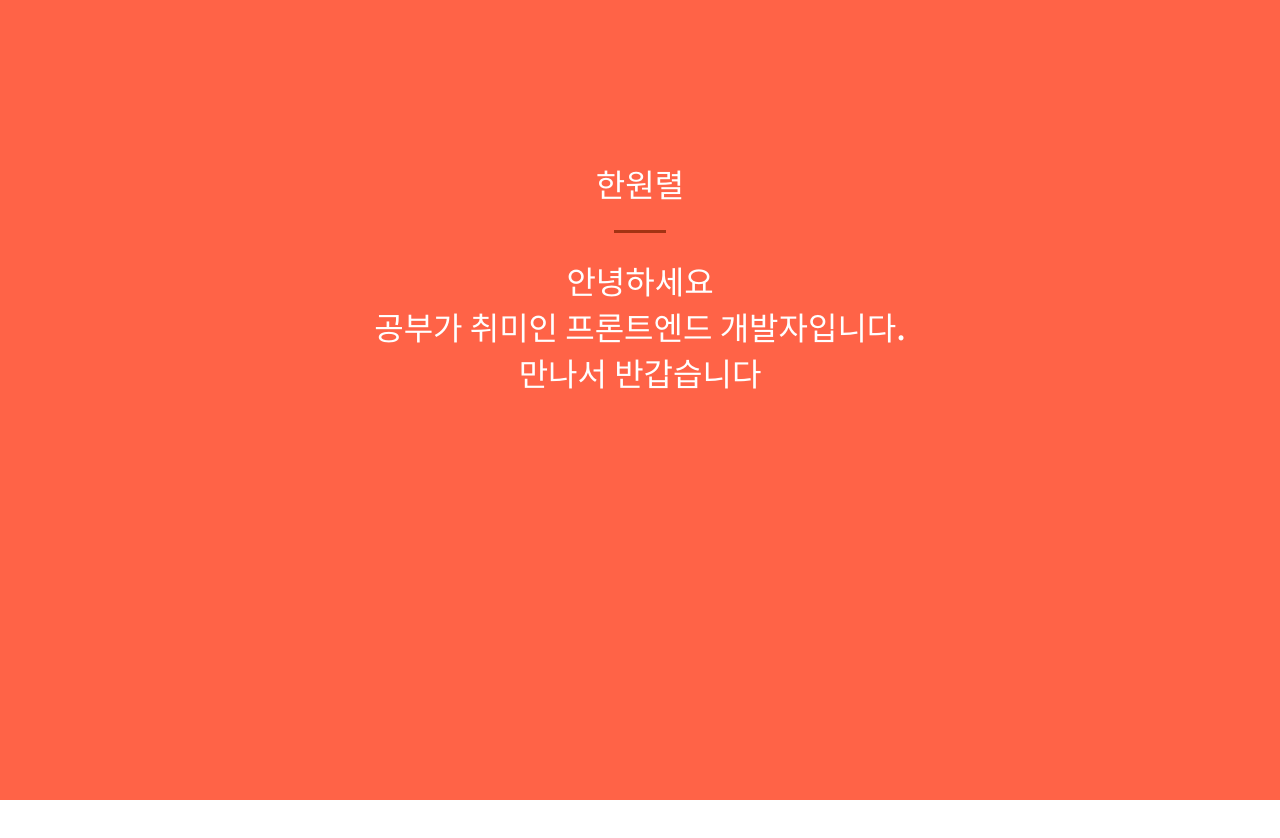
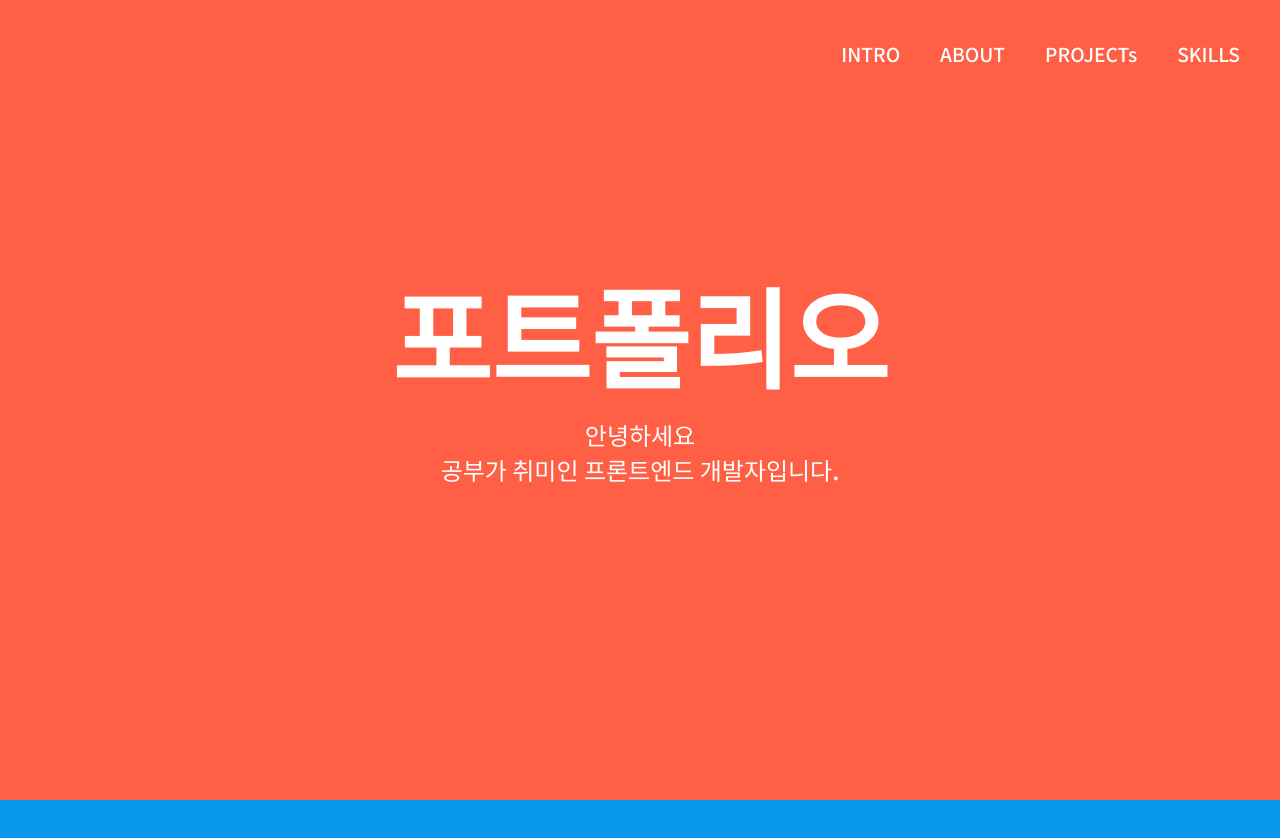
Before and after one commit to hwryeol/hwryeol_portfolio-react-frontend, a React (Create React App) app: page / in a window 1280 px wide. Shown: the top 838 px of the page. Before the commit the page ends 800 px from the top, so only its background shows below. Built offline with nearby package versions, Linux system fonts and the light colour scheme.

Commit message:
feat(components):Header컴포넌트 추가 1. Intro 컴포넌트에 가변폰트 적용 2. Header 컴포넌트의 네비게이션바에 밑줄 애니메이션 추가

```diff
--- a/public/index.html
+++ b/public/index.html
@@ -2,6 +2,7 @@
 <html lang="en">
   <head>
     <meta charset="utf-8" />
+    <meta name="viewport" content="width=device-width, initial-scale=1">
     <title>React App</title>
   </head>
   <body>
--- a/src/App.css
+++ b/src/App.css
@@ -2,4 +2,5 @@
 html,body{
     margin:0;
     font-family: 'Noto Sans KR';
+    font-size: 1.5vmin;
 }
--- a/src/App.js
+++ b/src/App.js
@@ -1,10 +1,14 @@
 import "./App.css";
+import Header from "./components/Header/Header"
 import Intro  from "./components/Section_Intro/Intro";
+import About from "./components/Section_About/About"
 
 function App() {
   return (
     <div className="main">
+      <Header />
       <Intro />
+      <About />
     </div>
   );
 }
--- /dev/null
+++ b/src/components/Header/Header.js
@@ -0,0 +1,17 @@
+import styles from "./Header.module.css"
+function Header() {
+  return (
+    <>
+    <header>
+      <div id={styles.navigation}>
+          <div id={styles.div}>INTRO</div>
+          <div id={styles.div}>ABOUT</div>
+          <div id={styles.div}>PROJECTs</div>
+          <div id={styles.div}>SKILLS</div>
+          <div id={styles.line}></div>
+      </div>
+    </header>
+    </>
+  );
+};
+export default Header;
--- /dev/null
+++ b/src/components/Header/Header.module.css
@@ -0,0 +1,37 @@
+@media (max-width:768px){
+    #navigation{
+        top:20px;
+        left:0%;
+        padding:0px;
+        width:100vw;
+    }
+}
+
+#navigation{
+    display: table;
+    vertical-align: middle;
+    position:fixed;
+    top:20px;
+    right:20px;
+    text-align: center;
+    justify-content: space-between;
+}
+#div:after{
+    display:block;/*a요소를 블록 요소라고 선언*/
+    content: '';
+    border-bottom: solid 2px #fff;
+    transform: scaleX(0);/*크기를 0으로 줌으로써 평상시엔 밑줄 없음*/
+    transition: transform 250ms ease-in-out; /*변형 방식*/
+}
+#div:hover:after{
+    transform: scaleX(1);
+}
+
+#div{
+    display: table-cell;
+    min-width: 25%;
+    font-size: 1.6rem;
+    text-align: center;
+    color:white;
+    padding:20px;
+}
--- a/src/components/Section_About/About.js
+++ b/src/components/Section_About/About.js
@@ -1,11 +1,8 @@
 import styles from "./About.module.css"
 function About() {
-  return (
-    <section>
-      <div id={styles.contents}>
-        <
-      </div>
-    </section>
-  );
+    return (
+        <section id={styles.section}>
+        </section>
+    );
 };
 export default About;
--- a/src/components/Section_About/About.module.css
+++ b/src/components/Section_About/About.module.css
@@ -0,0 +1,4 @@
+#section{
+    height: 100vh;
+    background-color: #0798ec;
+}
--- a/src/components/Section_Intro/Intro.js
+++ b/src/components/Section_Intro/Intro.js
@@ -1,16 +1,14 @@
 import styles from "./Intro.module.css"
 function Intro() {
   return (
-    <section>
+    <section id={styles.section}>
       <div id={styles.contents}>
-        <div id="title">
-          한원렬
+        <div id={styles.title}>
+          포트폴리오
         </div>
-        <hr/>
         <div id={styles.description}>
           안녕하세요<br/>
           공부가 취미인 프론트엔드 개발자입니다.<br />
-          만나서 반갑습니다<br />
         </div>
       </div>
     </section>
--- a/src/components/Section_Intro/Intro.module.css
+++ b/src/components/Section_Intro/Intro.module.css
@@ -1,27 +1,23 @@
-section{
+#section{
     height:100vh;
-    background-color: tomato;
-
+    background-color: #ff5f45;
 }
-hr {
-    width: 3.25rem;
-    margin-top: 1.5rem;
-    margin-bottom: 1.5rem;
-    border: none;
-    border-top: 0.2rem solid #a33313;
-  }
+#contents{
+    width:100%;
+    position: absolute;
+    top:32%;
+}
 #title{
-    font-size:4rem;
+    display: block;
+    width:100%;
+    color:white;
+    font-size: 9rem;
+    margin-bottom: 5px;
+    font-weight: 700;
+    text-align: center;
 }
 #description{
-    font-size:2rem;
+    color:white;
+    font-size: 2rem;
+    text-align: center;
 }
-#contents{
-    width:  90%;
-    height: calc(100% - 14rem);
-    padding: 10rem 2rem 4rem;
-    text-align: center;
-    margin: auto;
-    color:white;
-    font-size:2rem;
-}
```
